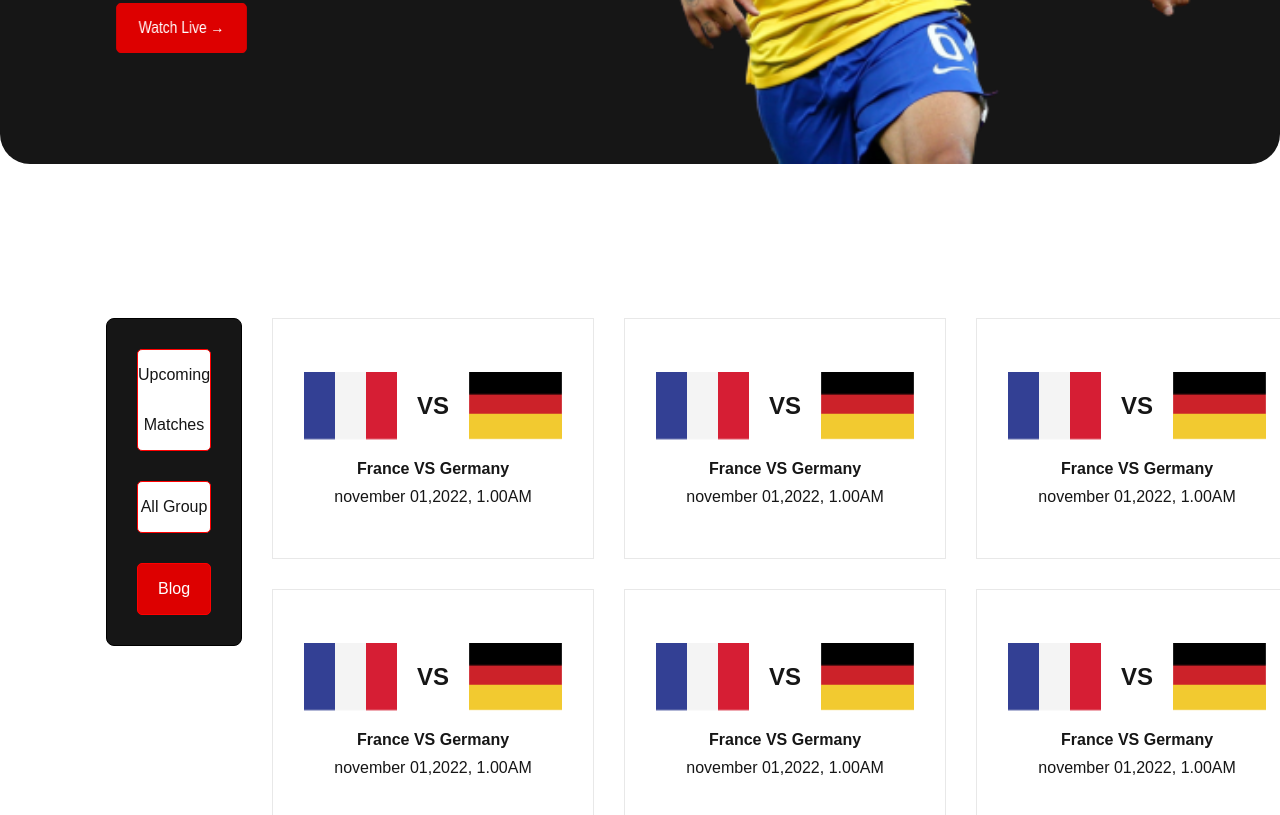
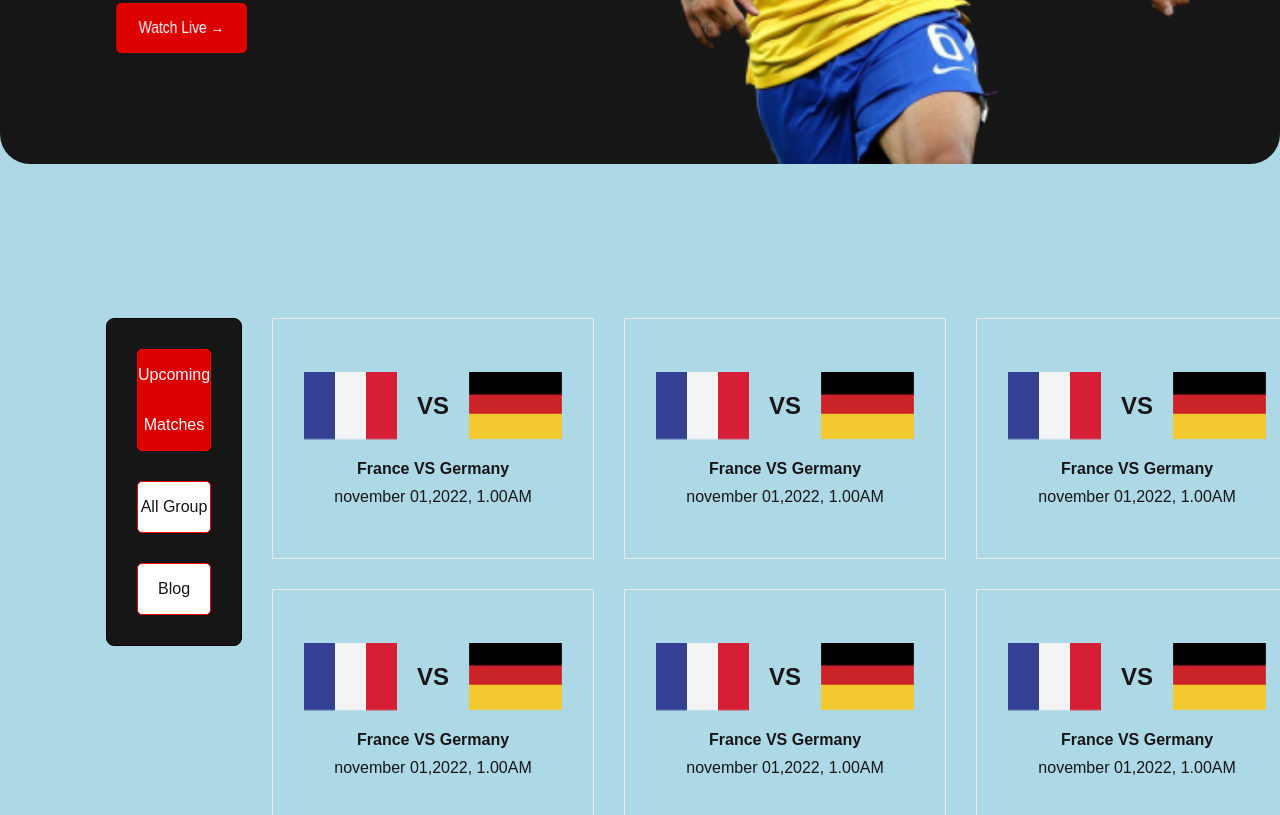
Before and after one commit to amit-sarker-00/assignment-2, a plain HTML site: page upcoming-match.html in a window 1280 px wide. Shown: the part 469-1284 px from the top of the page. Drawn offline with Linux system fonts and the light colour scheme.

Commit message:
background color

```diff
--- a/style.css
+++ b/style.css
@@ -7,6 +7,7 @@
 body {
   font-family: "Poppins", sans-serif;
   color: #ffffff;
+  background: lightblue;
 }
 .container-one {
   background: #161616;
@@ -157,6 +158,10 @@ ul li a {
   color: #161616;
   padding: 20px;
 }
+.fixed-section #active {
+  background: #dd0000;
+  color: #ffffff;
+}
 .match {
   display: flex;
   padding: 53px 30px 0 30px;
@@ -244,6 +249,8 @@ footer ul li a {
   }
   .fixed-section {
     width: 100%;
+    background: lightblue;
+    border: none;
   }
   .item-wrapper {
     grid-template-columns: 1fr;
--- a/upcoming-match.html
+++ b/upcoming-match.html
@@ -38,9 +38,9 @@
         <div class="container">
           <div class="fixed-section">
             <ul>
-              <li><a href="#" class="btn">Upcoming Matches</a></li>
+              <li><a href="#" class="btn" id="active">Upcoming Matches</a></li>
               <li><a href="#" class="btn">All Group</a></li>
-              <li><a href="#" class="btn active">Blog</a></li>
+              <li><a href="index.html" class="btn">Blog</a></li>
             </ul>
           </div>
           <div class="upcoming-event">
```
